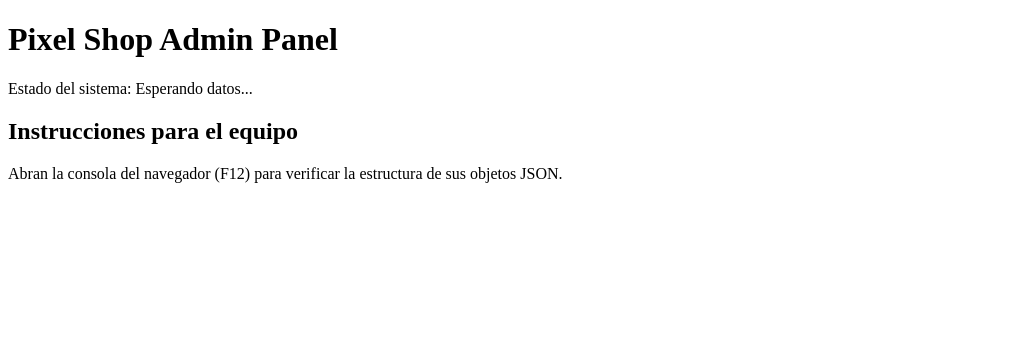
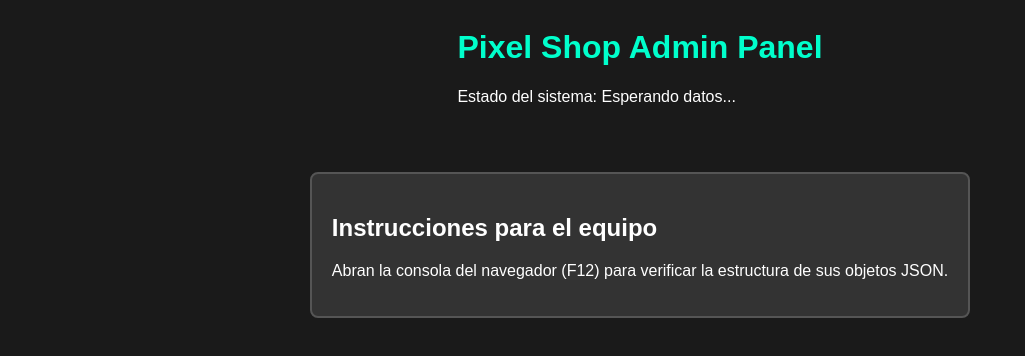
Before and after one commit to ecrbarbosa7/exercicio.24_marco, a plain HTML site: page index.html in a window 1280 px wide. Shown: the whole page, without its empty margins (0-1025 px from the left). Drawn offline with Linux system fonts and the light colour scheme.

Commit message:
main new

```diff
--- /dev/null
+++ b/assents/css/style.css
@@ -0,0 +1,3 @@
+body { font-family: sans-serif; background: #1a1a1a; color: white; display: flex; flex-direction: column; align-items: center; }
+.card { background: #333; padding: 20px; border-radius: 8px; border: 2px solid #555; margin-top: 50px; }
+h1 { color: #00ffcc; }
--- a/index.html
+++ b/index.html
@@ -3,7 +3,7 @@
 <head>
     <meta charset="UTF-8">
     <title>Pixel Shop - Consola de Datos</title>
-    <link rel="stylesheet" href="style.css">
+    <link rel="stylesheet" href="/assents/css/style.css">
 </head>
 <body>
     <header>
```
